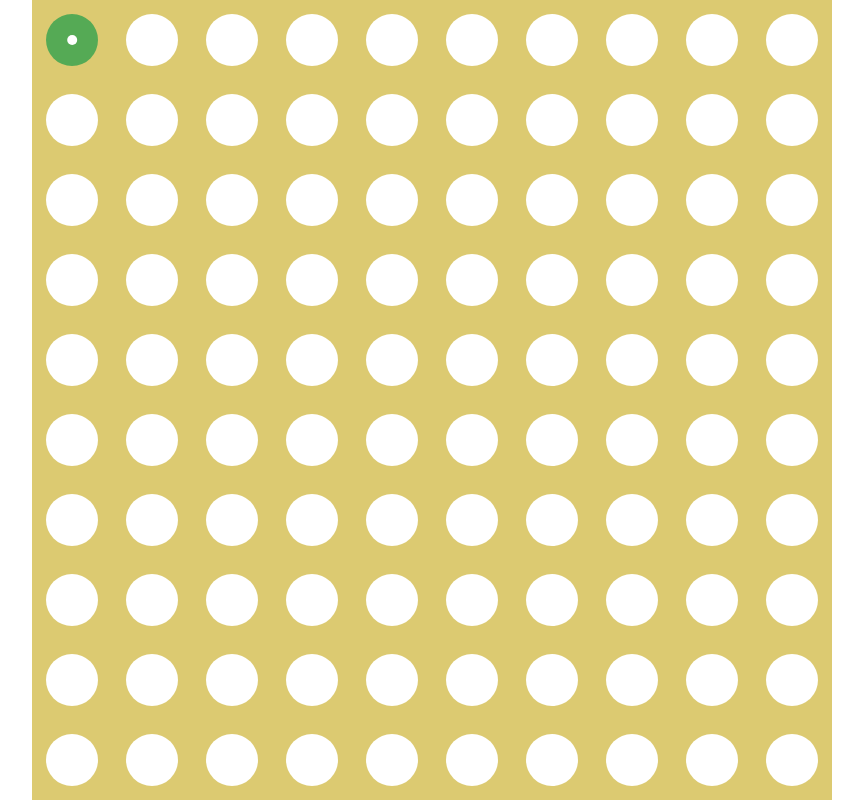
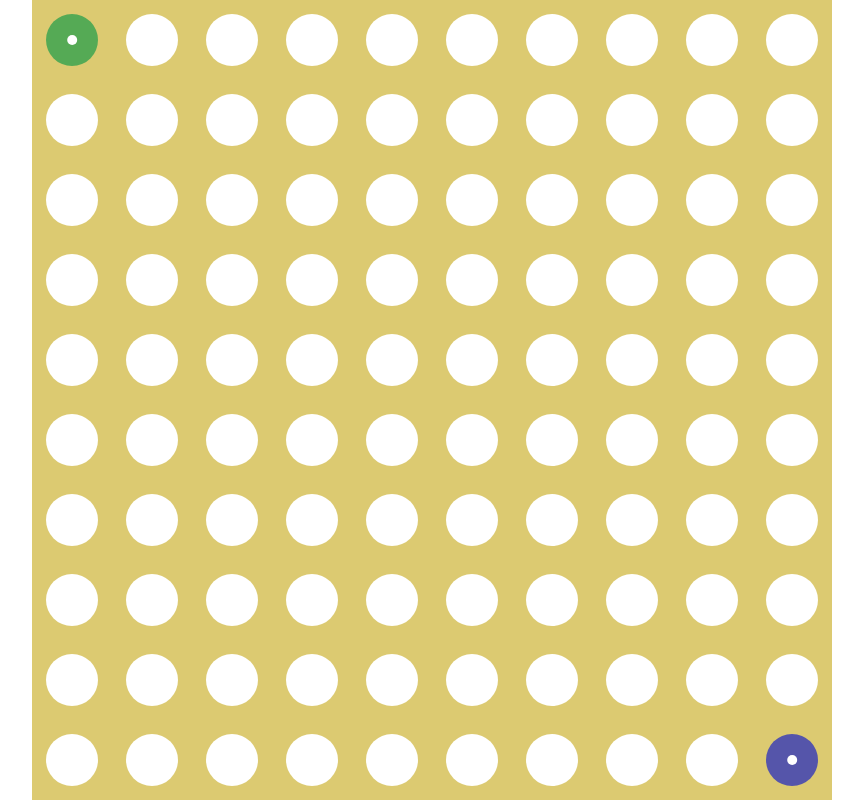
Before and after one commit to DragMonSTR/dots-game, a Vue app: page / in a window 1280 px wide. Shown: the whole page, without its empty margins (208-1071 px from the left). Built offline with nearby package versions, Linux system fonts and the light colour scheme.

Commit message:
Make explosion as step-by-step algorithm

```diff
--- a/src/assets/gameLogic/game.js
+++ b/src/assets/gameLogic/game.js
@@ -3,6 +3,7 @@ import Player from "@/assets/gameLogic/player";
 
 export default class Game {
   static started = false
+  static moveAvailable = true
 
   static playerArray = []
   static playerWhoMovesIndex = 0
@@ -15,22 +16,28 @@ export default class Game {
 
     function generatePlayers() {
       Game.playerArray.push(new Player("monkey", "#5a5"))
-      //Game.playerArray.push(new Player("cat", "#55a"))
+      Game.playerArray.push(new Player("cat", "#55a"))
       //Game.playerArray.push(new Player("dog", "#a55"))
     }
   }
 
   static cellClicked(verticalIndex, horizontalIndex) {
-    const clickedCell = GameField.getCellByPosition(verticalIndex, horizontalIndex)
+    if (!this.moveAvailable) {
+      return
+    }
+    const clickedCell =
+      GameField.getCellByPosition(verticalIndex, horizontalIndex)
     if (clickedCell.playerIndex !== this.playerWhoMovesIndex) {
       return
     }
 
-    GameField.addDotToCell(verticalIndex, horizontalIndex)
-    GameField.explodeCells()
+    this.moveAvailable = false
+    clickedCell.addDot()
+    GameField.runExplosions()
 
     this.switchPlayerWhoMovesIndex()
   }
+
 
   static switchPlayerWhoMovesIndex() {
     this.playerWhoMovesIndex++
--- a/src/assets/gameLogic/gameField.js
+++ b/src/assets/gameLogic/gameField.js
@@ -40,7 +40,7 @@ export default class GameField {
   static setSize(width, height) {
     this.width.value = width
     this.height.value = height
-    this.fillCellArrayWithEmptySlots()
+    this.fillCellArrayWithEmptyCells()
   }
 
   static giveStartCellsToPlayers() {
@@ -79,24 +79,31 @@ export default class GameField {
     }
   }
 
-  static addDotToCell(verticalIndex, horizontalIndex) {
-    const cell = this.getCellByPosition(verticalIndex, horizontalIndex)
-    cell.addDot()
+  static runExplosions() {
+    const cellsToExplode = this.getCellsToExplode()
+    this.explodeCells(cellsToExplode)
   }
 
-  static explodeCells() {
-    let cellsToExplode = this.getCellsToExplode()
-    while (cellsToExplode.length) {
+
+  static explodeCells(cellsToExplode) {
     for (let cell of cellsToExplode) {
       cell.explode()
     }
     this.summarizeDotsAfterExplosionCycle()
+
     cellsToExplode = this.getCellsToExplode()
+    if (!cellsToExplode.length) {
+      Game.moveAvailable = true
+      return
     }
+
+    setTimeout(() => {
+      this.explodeCells(cellsToExplode)
+    }, 1000)
   }
 
 
-  static fillCellArrayWithEmptySlots() {
+  static fillCellArrayWithEmptyCells() {
     this.cellArray.value.length = this.getSize()
     for (let i = 0; i < this.getHeight(); i++) {
       for (let j = 0; j < this.getWidth(); j++) {
```
Lines whose indentation alone changed are shown as unchanged.
